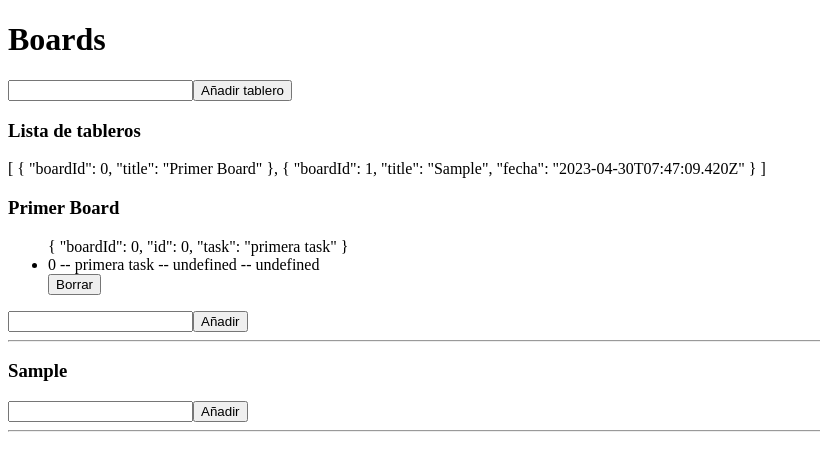
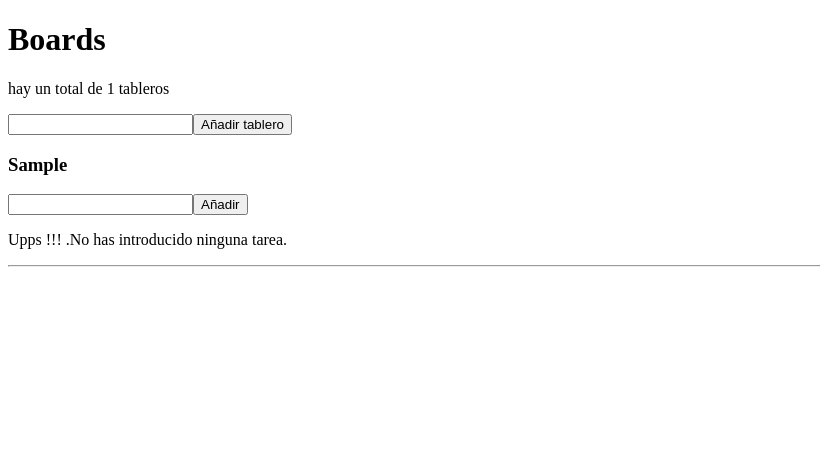
Before and after one commit to albertomozo/VUE-03-Tableros-pinia, a Vue app: page / in a window 1280 px wide. Both pictures are taken after typing "Sample" into the empty fields and a click on the button "Añadir tablero". Shown: the top 470 px of the page, without its empty margins (0-820 px from the left). Built offline with nearby package versions, Linux system fonts and the light colour scheme.

Commit message:
Board03 Estructura basica funcional de la App

```diff
--- a/src/components/TodoApp.vue
+++ b/src/components/TodoApp.vue
@@ -5,7 +5,7 @@
     import TodoBoard from "./TodoBoard.vue";
     import TodoBoardForm from "./TodoBoardForm.vue";
     const store = useTodo()
-    //const {totalTodo, totalCompleted} = storeToRefs(store)
+    const {totalBoard} = storeToRefs(store)
     const hasTodo = computed (() => {
         return store.totalBoard >0 ? true : false;
     })
@@ -13,9 +13,10 @@
 
 <template>
     <h1>Boards </h1>
- <!--    <p v-if="hasTodo">{{ `${totalCompleted} tareas completadas de ${totalTodo}` }}</p> -->
+
+    <p v-if="hasTodo">{{ ` hay un total de   ${totalBoard} tableros `}}</p>
     <TodoBoardForm />
     <TodoBoard />
 
- <!--    <p v-if = "!hasTodo">Todavía no tienes ninguna tarea. Animate!!</p> -->
+    <p v-if = "!hasTodo">Todavía no tienes ningun Tablero. Animate!!</p>
 </template>
--- a/src/components/TodoBoard.vue
+++ b/src/components/TodoBoard.vue
@@ -1,17 +1,18 @@
 <script setup>
+    import { computed } from "vue";
     import {useTodo} from "../stores/todo";
     import TodoList from "./TodoList.vue";
     const store = useTodo();
 
+
 </script>
 
 <template>
-    <h3>Lista de tableros</h3>
-    {{ store.boardList }}
-    <section>
+      <section>
         <template v-for="board in store.boardList" :key="board.id">
             <article>
-                <h3>{{ board.title}}</h3>
+                <h3>{{ board.title}} </h3>
+
                 <TodoList
                     :boardId=board.boardId
 
--- a/src/components/TodoList.vue
+++ b/src/components/TodoList.vue
@@ -15,16 +15,26 @@
     const itemsBoard = computed (() => {
         return store.itemsBoard(props.boardId);
     })
+    const itemsBoardCompleted = computed (() => {
+        return store.itemsBoardCompleted(props.boardId);
+    });
+    const itemsBoardTotal  = computed (() => {
+        return store.itemsBoardTotal(props.boardId);
+    });
+    const hasItemsBoard = computed (() =>  {
+        return store.itemsBoardTotal(props.boardId) >0 ? true : false;
+    })
+
+
 
 </script>
 
 <template>
-  <!--   <p> boardId {{  props.boardId }}</p>
-    <p>{{ TodoListBoard }}</p> -->
+    <p v-if="hasItemsBoard">Tienes  {{ itemsBoardCompleted }}
+    tareas completadas de un total de  {{ itemsBoardTotal}}</p>
     <ul>
         <template v-for="todo in itemsBoard" :key="todo.id">
 
-            {{ todo }}
             <TodoListItem
                 :id="todo.id"
                 :task="todo.task"
@@ -36,4 +46,5 @@
     <TodoForm
         :boardId = "props.boardId"
     />
+    <p v-if="!hasItemsBoard">Upps !!! .No has introducido ninguna tarea. </p>
 </template>
--- a/src/components/TodoListItem.vue
+++ b/src/components/TodoListItem.vue
@@ -1,5 +1,5 @@
 <script setup>
-       import {toRefs} from "vue"
+       import {toRefs, ref, computed} from "vue"
        import {useTodo} from "../stores/todo";
        const store = useTodo();
        const {toggleTodo} = store;
@@ -14,14 +14,29 @@
         );
 
         const {id,task,completed,fecha} =  toRefs(props)  ;
-
+        const fec = new Date;
+        const fechaCorta = ref(fec.getDay(fecha) + '-' + (fec.getMonth(fecha)+1) + '-' + fec.getFullYear(fecha));
+        const completado = computed (() => {
+              return (completed.value) ? 'completado' : 'pendiente';
+        })
 
 </script>
 <template>
     <li >
-        <div @click="toggleTodo(id)">
-                  {{  `${props.id} --  ${props.task}  -- ${completed} -- ${fecha}`  }}
+        <div class="task">
+            <div >
+                {{ props.task }}
+                <button @click="toggleTodo(id)">{{ completado }}</button> {{ fechaCorta  }}
             </div>
+            <div>
                 <button @click="deleteTodo(id)">Borrar</button>
+            </div>
+        </div>
     </li>
 </template>
+
+<style scoped>
+    .task {
+        display: flex;
+        gap : 6px    }
+</style>
--- a/src/stores/todo.js
+++ b/src/stores/todo.js
@@ -2,30 +2,36 @@ import { defineStore } from "pinia";
 
 export const  useTodo  = defineStore("todo", {
     state : () =>({
-        boardList : [
-            {boardId:0,title:'Primer Board'}
-        ],
-        boardId :1,
-        todoList: [
-            {boardId:0,id:0, task : "primera task"}
-        ],
+        boardList : [],
+        boardId :0,
+        todoList: [],
         id:0
     }),
     getters : {
         totalTodo : (state) => {
             return state.todoList.length
         },
-        totalCompleted : (state) => {
-            const total = state.todoList.filter((item)=> item.completed === true)
+        totalBoard (state){
+            return state.boardList.length
+        },
+        itemsBoardCompleted : (state) => (boardId) =>{
+            const total = state.todoList.filter((item)=> item.completed === true && item.boardId == boardId)
             return total.length;
         },
+
         itemsBoard: (state) => (boardId) => {
             console.log('entro')
              console.log(state.todoList)
             const TodoListBoard = state.todoList.filter((item) => item.boardId === boardId)
             console.log(TodoListBoard)
             return TodoListBoard
-          }
+       },
+       itemsBoardTotal: (state) => (boardId) => {
+
+        const TodoListBoard = state.todoList.filter((item) => item.boardId === boardId)
+        return TodoListBoard.length
+   }
+
     },
     actions :{
         addBoard(title){
@@ -40,10 +46,12 @@ export const  useTodo  = defineStore("todo", {
             this.todoList.push(newTask);
         },
         toggleTodo (taskid){
+            console.log('toogle todo',taskid);
             const task =   this.todoList.find(item=>item.id === taskid) ;
             if (task){
                 task.completed = !task.completed;
             }
+
         },
         deleteTodo(id){
             console.log('delete')
```
Lines whose indentation alone changed are shown as unchanged.
